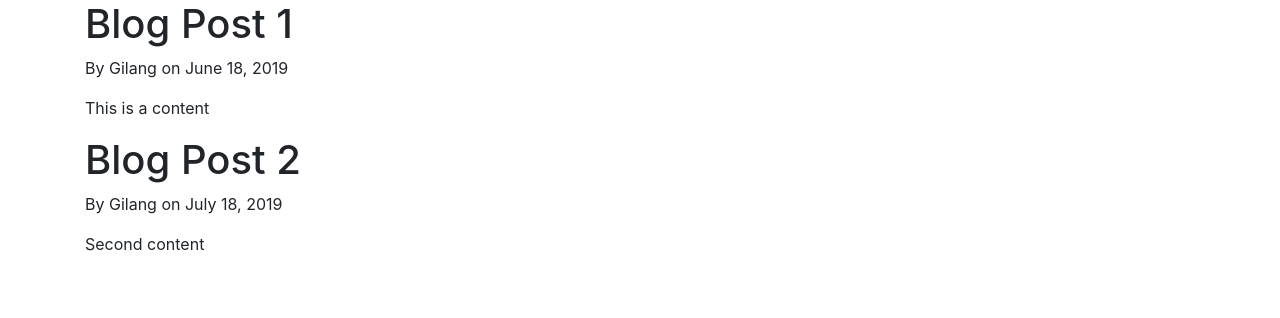
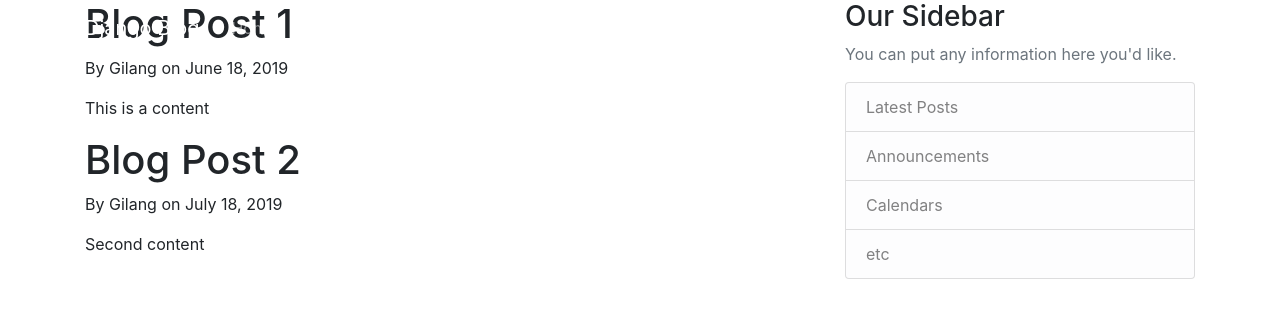
Before and after one commit to grilhami/Django-Simple-Blog, a Django app: page / in a window 1280 px wide. Shown: the top 318 px of the page. Run offline with Django 3.2, Linux system fonts and the light colour scheme; some libraries are stand-ins or nearby versions.

Commit message:
Modify base html
The base html is modified as
it contained various bootstraped elements.

```diff
--- a/django_project/blog/templates/blog/base.html
+++ b/django_project/blog/templates/blog/base.html
@@ -14,9 +14,47 @@
         {% endif %}
     </head>
     <body>
-        <div class="container">
-        {% block content %}{% endblock %}
-        </div>
+        <header class="site-header">
+            <nav class="navbar navbar-expand-md navbar-dark bg-steel fixed-top">
+                <div class="container">
+                <a class="navbar-brand mr-4" href="/">Django Blog</a>
+                <button class="navbar-toggler" type="button" data-toggle="collapse" data-target="#navbarToggle" aria-controls="navbarToggle" aria-expanded="false" aria-label="Toggle navigation">
+                <span class="navbar-toggler-icon"></span>
+                </button>
+                <div class="collapse navbar-collapse" id="navbarToggle">
+                    <div class="navbar-nav mr-auto">
+                    <a class="nav-item nav-link" href="/">Home</a>
+                    <a class="nav-item nav-link" href="/about">About</a>
+                    </div>
+                    <!-- Navbar Right Side -->
+                    <div class="navbar-nav">
+                    <a class="nav-item nav-link" href="#">Login</a>
+                    <a class="nav-item nav-link" href="#">Register</a>
+                    </div>
+                </div>
+                </div>
+            </nav>
+        </header>
+        <main role="main" class="container">
+            <div class="row">
+                <div class="col-md-8">
+                {% block content %}{% endblock %}
+                </div>
+                <div class="col-md-4">
+                <div class="content-section">
+                    <h3>Our Sidebar</h3>
+                    <p class='text-muted'>You can put any information here you'd like.
+                    <ul class="list-group">
+                        <li class="list-group-item list-group-item-light">Latest Posts</li>
+                        <li class="list-group-item list-group-item-light">Announcements</li>
+                        <li class="list-group-item list-group-item-light">Calendars</li>
+                        <li class="list-group-item list-group-item-light">etc</li>
+                    </ul>
+                    </p>
+                </div>
+                </div>
+            </div>
+        </main>
         <!-- Optional JavaScript -->
         <!-- jQuery first, then Popper.js, then Bootstrap JS -->
         <script src="https://code.jquery.com/jquery-3.3.1.slim.min.js" integrity="sha384-q8i/X+965DzO0rT7abK41JStQIAqVgRVzpbzo5smXKp4YfRvH+8abtTE1Pi6jizo" crossorigin="anonymous"></script>
```
